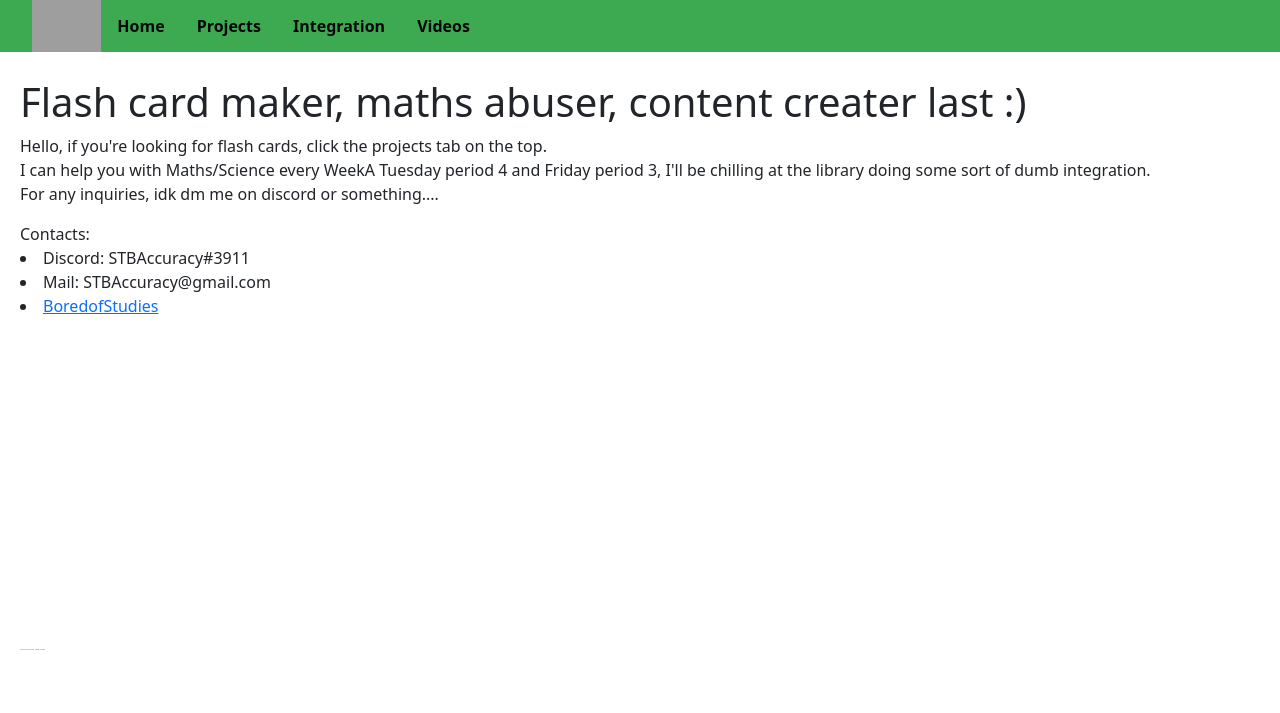
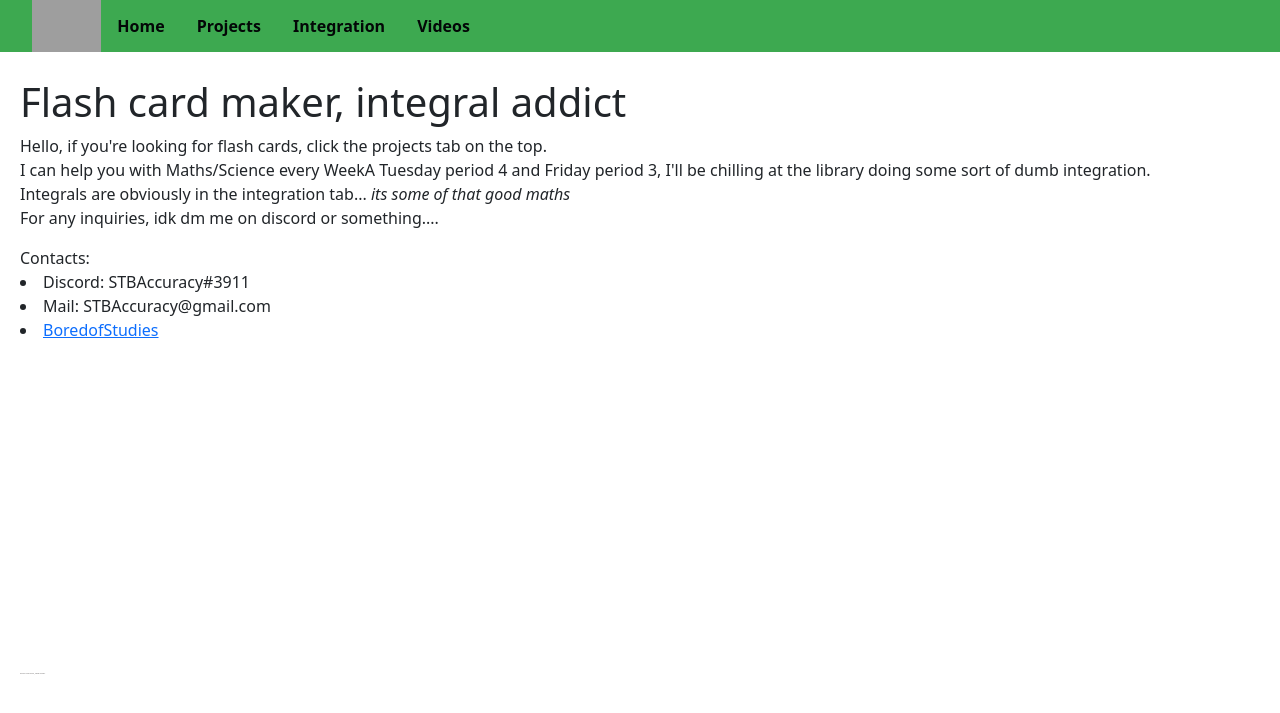
Before and after one commit to STBAccuracy/stbaccuracy.github.io, a PHP site: page / in a window 1280 px wide. Shown: the top 713 px of the page. Run offline with PHP 8.4, Linux system fonts and the light colour scheme; grey boxes are pictures that could not be loaded.

Commit message:
"Minor balance changes"

```diff
--- a/index.html
+++ b/index.html
@@ -26,9 +26,10 @@
     </div>
 
      <div class = "main">
-      <h1> Flash card maker, maths abuser, content creater last :) </h1>
+      <h1> Flash card maker, integral addict</h1>
       <p> Hello, if you're looking for flash cards, click the projects tab on the top. <br>
           I can help you with Maths/Science every WeekA Tuesday period 4 and Friday period 3, I'll be chilling at the library doing some sort of dumb integration. <br>
+          Integrals are obviously in the integration tab... <em>its some of that good maths</em><br>
           For any inquiries, idk dm me on discord or something....
       </p>
         Contacts: <br>
--- a/integration.html
+++ b/integration.html
@@ -25,7 +25,7 @@
     </div>
 
     <div class = "main">
-      <h1>Integration cause I sure do love it</h1>
+      <h1 class = "You guys should totally learn leibniz's integral rule">Integration cause I sure do love it</h1>
       <span> Oh Yeah Yeah 😉</span>
       <p class = "insane">Help im going insane</p>
       <img src="leibnizquestion.PNG" alt="Maths Question, also hi Seb and Edward!" width="500" height="auto">
--- a/projects.html
+++ b/projects.html
@@ -25,7 +25,7 @@
     </div>
 
     <div class = "main">
-      <h1> STBAccuracy Projects </h1>
+      <h1 class = "Hmmmm more flashcards when?"> STBAccuracy Projects </h1>
       <p> Flashcards </p>
       <a href="https://ankiweb.net/shared/info/1122644331" target="_blank">Stage 5 Chem revision</a> <br>
       <a href="https://quizlet.com/SupposeToBeAccuracy" target="_blank">Quizlet link (Old Stage 5 + 6 stuff)</a> <br>
--- a/template.css
+++ b/template.css
@@ -6,6 +6,7 @@
     top: 0; /* Position the navbar at the top of the page */
     left: 0;
     width: 100%; /* Full width */
+    z-index: 1;
   }
 
   /* Links inside the navbar */
@@ -22,6 +23,7 @@
   .menu a:hover {
     background: rgb(255, 253, 253);
     color: rgba(19, 150, 41, 0.815);
+    opacity : 100%;
   }
 
   .logo img {
@@ -35,6 +37,7 @@
     margin-top: 70px; /* Add a top margin to avoid content overlay */
     float: left;
     padding-left:20px;
+    position: relative;
   }
 
   .flashabuser {
--- a/video.html
+++ b/video.html
@@ -26,7 +26,7 @@
     </div>
 
      <div class = "main">
-      <h1> Youtube video of the month idk... </h1>
+      <h1>Youtube video of the month</h1>
       <iframe width="560" height="315" src="https://www.youtube.com/embed/Ksi7dPwWIHA" title="YouTube video player" frameborder="0" allow="accelerometer; autoplay; clipboard-write; encrypted-media; gyroscope; picture-in-picture" allowfullscreen></iframe>
     </div>
 
```
Also changed, not shown: README.md.
